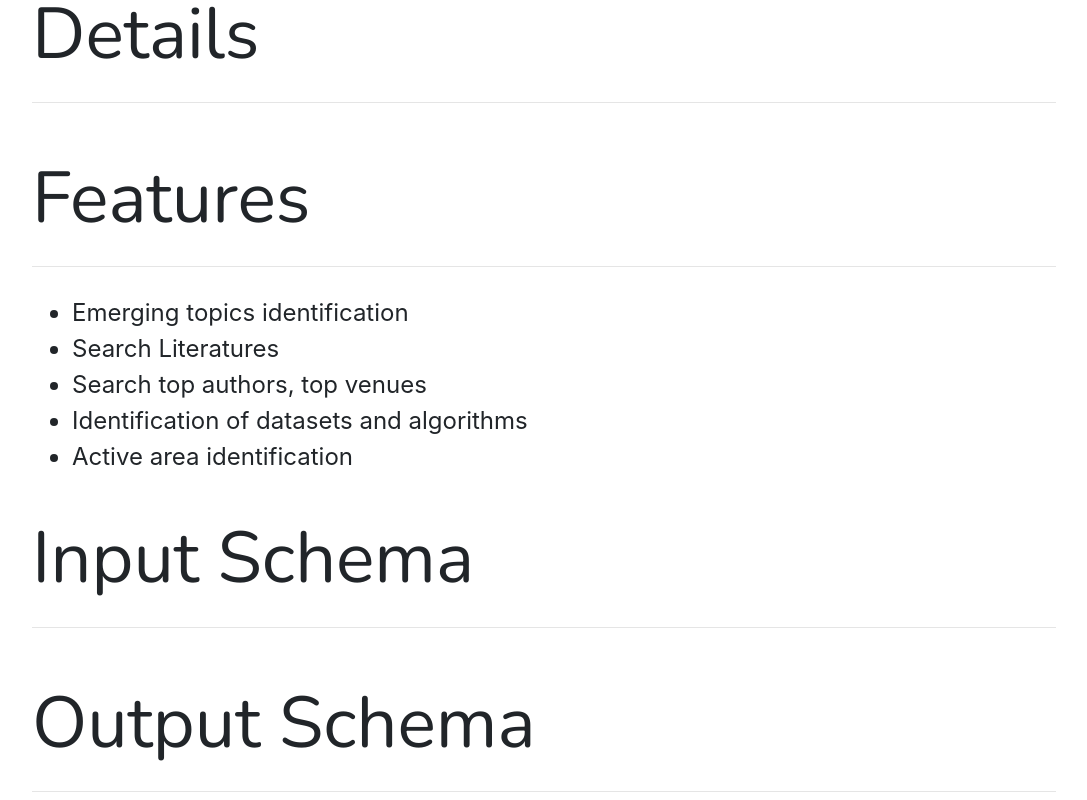
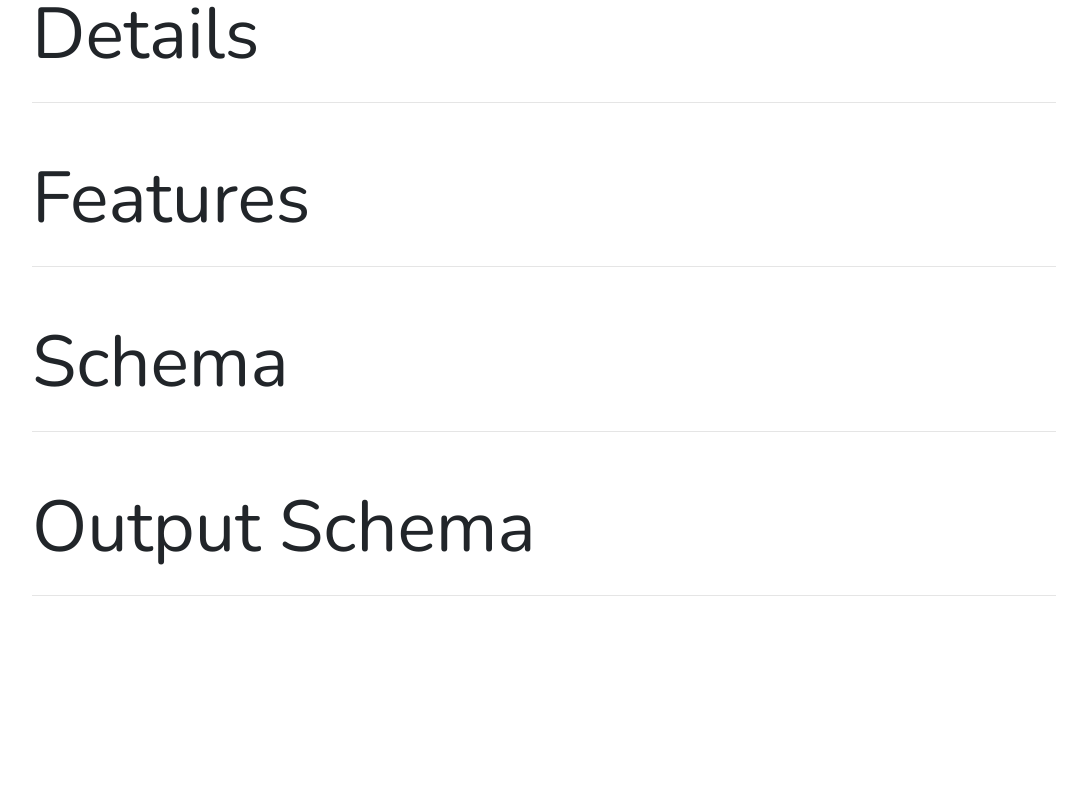
Before and after one commit to pegasus-lynx/ExploWeb, an Angular app: page /details/1 in a window 1280 px wide. Shown: the part 896-1696 px from the top of the page, without its empty margins (96-1183 px from the left). After the commit the page ends 1544 px from the top, so only its background shows below. Built offline with nearby package versions, Linux system fonts and the light colour scheme; a web font is replaced by a local one.

Commit message:
Added features attribute to class and changes in detail component

```diff
--- a/src/app/general/data/recDetail.class.ts
+++ b/src/app/general/data/recDetail.class.ts
@@ -4,4 +4,5 @@ export class RecommenderDetail {
     shortDescription: string;
     longDescription: string;
     schemaImage: string;
+    features: string[];
 }
--- a/src/app/general/data/recDetail.ts
+++ b/src/app/general/data/recDetail.ts
@@ -9,7 +9,8 @@ export const RecDetails: RecommenderDetail[] = [
             a collection of research topics.We present a recommender system to assist both novice and
             experienced researchers in selecting research topics in their chosen field.`,
         longDescription: "",
-        schemaImage: ""
+        schemaImage: "",
+        features: []
     },
     {
         id: 2,
@@ -26,7 +27,8 @@ export const RecDetails: RecommenderDetail[] = [
                     paper of interest does not have enough citation information. To address these
                     problems, we propose a recommendation system for academic papers that combines citation analysis and network analysis.`,
         longDescription: "",
-        schemaImage: ""
+        schemaImage: "",
+        features: []
     },
     {
         id: 3,
@@ -40,7 +42,8 @@ export const RecDetails: RecommenderDetail[] = [
                on the conference topics (among other things). Finally, the conference chair has to carry
                out the review assignment taking into account the information provided by both the authors (about their paper) and the reviewers (about their competencies). `,
         longDescription: "",
-        schemaImage: ""
+        schemaImage: "",
+        features: []
     },
     {
         id: 4,
@@ -51,14 +54,16 @@ export const RecDetails: RecommenderDetail[] = [
                peer review process is becoming a daunting task. Different recommender systems on peer review platform is,
                therefore, an emerging research area. In this paper, we present a novel decision support system for peer review of articles.`,
         longDescription: "",
-        schemaImage: ""
+        schemaImage: "",
+        features: []
     },
     {
         id: 5,
         name: "DISCOVER",
         shortDescription: "Basic Recommender System...",
         longDescription: "",
-        schemaImage: ""
+        schemaImage: "",
+        features: []
     },
     {
         id: 6,
@@ -71,7 +76,8 @@ export const RecDetails: RecommenderDetail[] = [
                venue recommendation framework CNAVER which just requires title and abstract to assemble the learning base fundamental for
                generating meaningful recommendations.`,
         longDescription: "",
-        schemaImage: ""
+        schemaImage: "",
+        features: []
     },
     {
         id: 7,
@@ -84,7 +90,8 @@ export const RecDetails: RecommenderDetail[] = [
                a target researcher.In this article, we introduce a multi-level fusion based model for collaborator recommendation,
                DRACoR (Deep learning and Random walk based Academic Collaborator Recommender)`,
         longDescription: "",
-        schemaImage: ""
+        schemaImage: "",
+        features: []
     },
     {
         id: 8,
@@ -99,6 +106,7 @@ export const RecDetails: RecommenderDetail[] = [
             we present our initiative of building a system which will recommend accurate
             citations at a faster speed for the paper under test. `,
         longDescription: "",
-        schemaImage: ""
+        schemaImage: "",
+        features: []
     }
 ];
--- a/src/app/general/pages/details/details.component.html
+++ b/src/app/general/pages/details/details.component.html
@@ -9,14 +9,12 @@
   <h2>Features</h2>
   <hr />
   <ul>
-    <li>Emerging topics identification</li>
-    <li>Search Literatures</li>
-    <li>Search top authors, top venues</li>
-    <li>Identification of datasets and algorithms</li>
-    <li>Active area identification</li>
+    <!-- <li *ngFor="let feature in {{ recdetail.features }}">
+      {{ feature }}
+    </li> -->
   </ul>
   <br />
-  <h2>Input Schema</h2>
+  <h2>Schema</h2>
   <hr />
   <br />
   <h2>Output Schema</h2>
--- a/src/app/general/services/rec-detail.service.ts
+++ b/src/app/general/services/rec-detail.service.ts
@@ -11,7 +11,7 @@ export class RecDetailService {
         return RecDetails;
     }
 
-    getRecommenderDetail(id: number | string) {
+    getRecommenderDetail(id: string) {
         if (isString(id)) {
             id = parseInt(id);
         }
```
